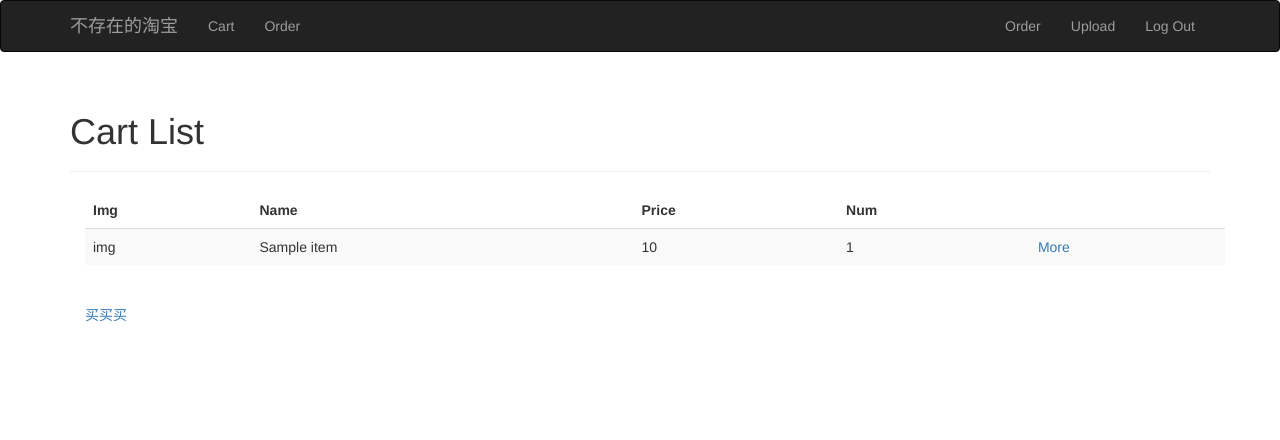
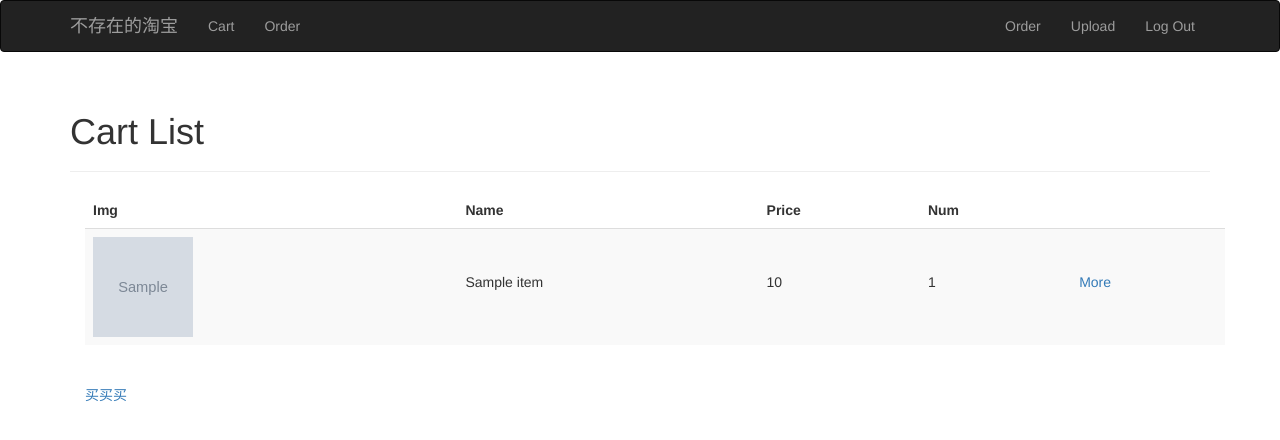
Before and after one commit to hydewww/e-commerce, a Flask app: page /my/cart in a window 1280 px wide. Shown: the top 440 px of the page. Run offline with Flask 2, Linux system fonts and the light colour scheme; a user stored in the database is signed in; tables that the repository leaves empty hold one stand-in row (values such as "Sample post"); grey boxes marked "Sample" are stand-in pictures; some libraries are stand-ins or nearby versions.

Commit message:
购物车，订单显示图片

```diff
--- a/app/buy/views.py
+++ b/app/buy/views.py
@@ -1,6 +1,6 @@
 from flask import render_template, request, redirect, url_for
 from . import buy
-from .. import db, images, imag_name
+from .. import db, images
 from ..models import Item, Order, Cart, Order_Item
 from flask_login import login_required, current_user
 from sqlalchemy import desc
@@ -10,7 +10,7 @@ from sqlalchemy import desc
 def cart():
     cart = Cart.query.filter_by(user_id=current_user.id).all()
     items = current_user.items
-    return render_template("buy/cart.html", items=items, cart=cart)
+    return render_template("buy/cart.html", items=items, cart=cart, images=images)
 
 
 @buy.route("/order")
@@ -18,10 +18,14 @@ def cart():
 def order():
     orders = Order.query.filter_by(buyer_id=current_user.id).all()
     itemslist = []
+    img_dict = {}
     for order in orders:
         items = Order_Item.query.filter_by(order_id=order.id).all()
+        for item in items:
+            item_img = Item.query.filter_by(id=item.item_id).first().img
+            img_dict[item.item_id] = item_img
         itemslist.append(items)
-    return render_template("buy/order.html", orders=orders, itemslist=itemslist, images=images ,imag_name=imag_name)
+    return render_template("buy/order.html", orders=orders, itemslist=itemslist, images=images, img_dict=img_dict)
 
 
 @buy.route("/add2cart/<int:id>")
--- a/app/public/views.py
+++ b/app/public/views.py
@@ -1,6 +1,6 @@
 from flask import render_template, request, redirect, url_for
 from . import public
-from .. import db, imag_name, images
+from .. import db, images
 from ..models import Item, Cate
 
 
@@ -8,7 +8,7 @@ from ..models import Item, Cate
 def index():
     cates = Cate.query.all()
     items = Item.query.all()
-    return render_template("public/itemlist.html", items=items, cates=cates, imag_name=imag_name, images=images)
+    return render_template("public/itemlist.html", items=items, cates=cates, images=images)
 
 
 @public.route('/cate/<int:cate_id>')
--- a/app/sell/views.py
+++ b/app/sell/views.py
@@ -1,6 +1,6 @@
 from flask import render_template, redirect, url_for, flash
 from . import sell
-# from .. import db, images, imag_name
+# from .. import db, images
 from .. import db, images
 from ..models import Item, Cate, Order_Item, Order
 from flask_login import login_required, current_user
--- a/app/templates/buy/cart.html
+++ b/app/templates/buy/cart.html
@@ -2,6 +2,13 @@
 {% import "bootstrap/wtf.html" as wtf %}
 
 {% block page_content %}
+
+<style>
+    .td-font{
+        line-height: 90px;
+    }
+</style>
+
 <div class="page-header">
     <h1>Cart List</h1>
 </div>
@@ -18,11 +25,11 @@
         <tbody>
         {% for item in items %}
             <tr>
-                <td><span>img</span></td>
-                <td><span>{{ item.name }}</span></td>
-                <td><span>{{ item.price }}</span></td>
-                <td><span>{{ cart[loop.index0].num }}</span></td>
-                <td><a href="{{ url_for('public.item', item_id=item.id) }}">More</a></td>
+                <td><span><img src="{{ images.url(item.img)}}" height="100px" width="100px"></span></td>
+                <td><span class="td-font">{{ item.name }}</span></td>
+                <td><span class="td-font">{{ item.price }}</span></td>
+                <td><span class="td-font">{{ cart[loop.index0].num }}</span></td>
+                <td><a href="{{ url_for('public.item', item_id=item.id) }}"class="td-font">More</a></td>
             </tr>
         {% endfor %}
         </tbody>
--- a/app/templates/buy/order.html
+++ b/app/templates/buy/order.html
@@ -26,7 +26,7 @@
                 <tbody>
                 {% for item in itemslist[loop.index0] %}
                     <tr>
-                        <td><span><img src="{{ images.url(imag_name[item.id])}}" height="100px" width="100px"></span></td>
+                        <td><span><img src="{{ images.url(img_dict[item.item_id])}}" height="100px" width="100px"></span></td>
                         <td><span class="td-font">{{ item.item_id }}</span></td>
                         <td><span class="td-font">{{ item.num }}</span></td>
                         <td><a href="{{ url_for('public.item', item_id=item.id) }}" class="td-font">More</a></td>
--- a/app/templates/public/itemlist.html
+++ b/app/templates/public/itemlist.html
@@ -55,7 +55,7 @@
         <tbody>
         {% for item in items %}
             <tr>
-                <td><span><img src="{{ images.url(imag_name[item.id])}}" height="100px" width="100px"></span></td>
+                <td><span><img src="{{ images.url(item.img)}}" height="100px" width="100px"></span></td>
                 <td><span class="td-font">{{ item.name }}</span></td>
                 <td><span class="td-font">{{ item.price }}</span></td>
                 <td><span class="td-font">{{ item.num }}</span></td>
```
